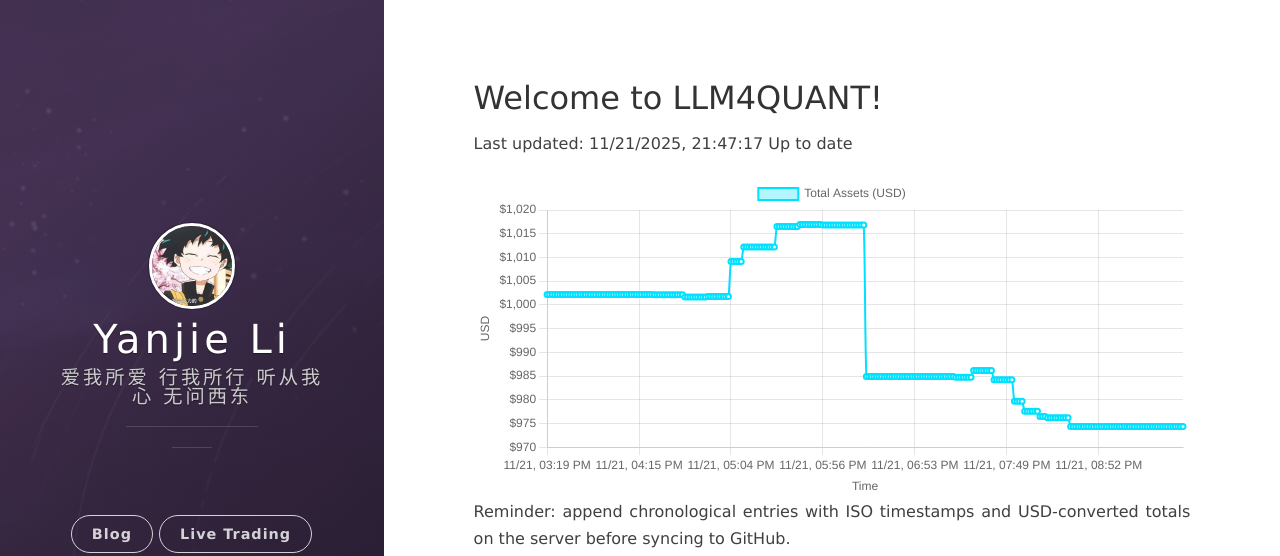
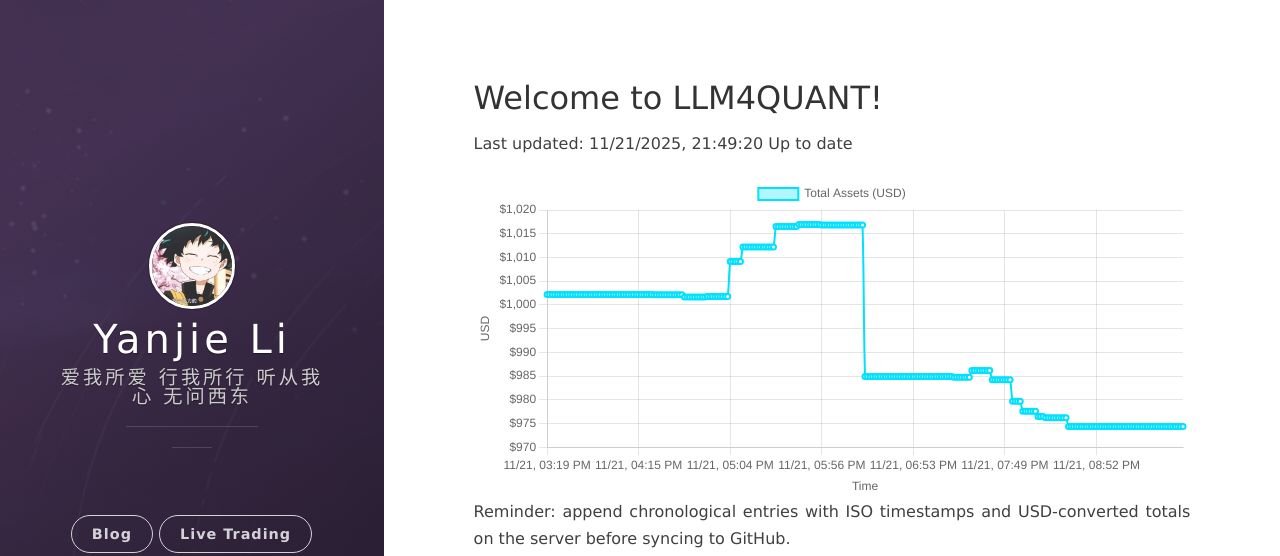
Before and after one commit to leeyegy/leeyegy.github.io, a Jekyll site: the page built from live-trading.html, in a window 1280 px wide. Shown: the top 556 px of the page. Built offline with Jekyll 4.4.1, drawn with Linux system fonts in a browser that asks for light colours; nearby versions of some CDN libraries.

Commit message:
AccountMonitor: update balance history 2025-11-22T05:49:20+08:00

```diff
--- a/assets/data/binance/balance-history.json
+++ b/assets/data/binance/balance-history.json
@@ -1,5 +1,5 @@
 {
-  "generatedAt": "2025-11-22T05:47:17+08:00",
+  "generatedAt": "2025-11-22T05:49:20+08:00",
   "asset": "total_usd_value",
   "history": [
     {
@@ -1001,6 +1001,10 @@
     {
       "timestamp": "2025-11-22T05:47:17+08:00",
       "totalUsd": 974.36593718
+    },
+    {
+      "timestamp": "2025-11-22T05:49:20+08:00",
+      "totalUsd": 974.36593718
     }
   ]
 }
```
